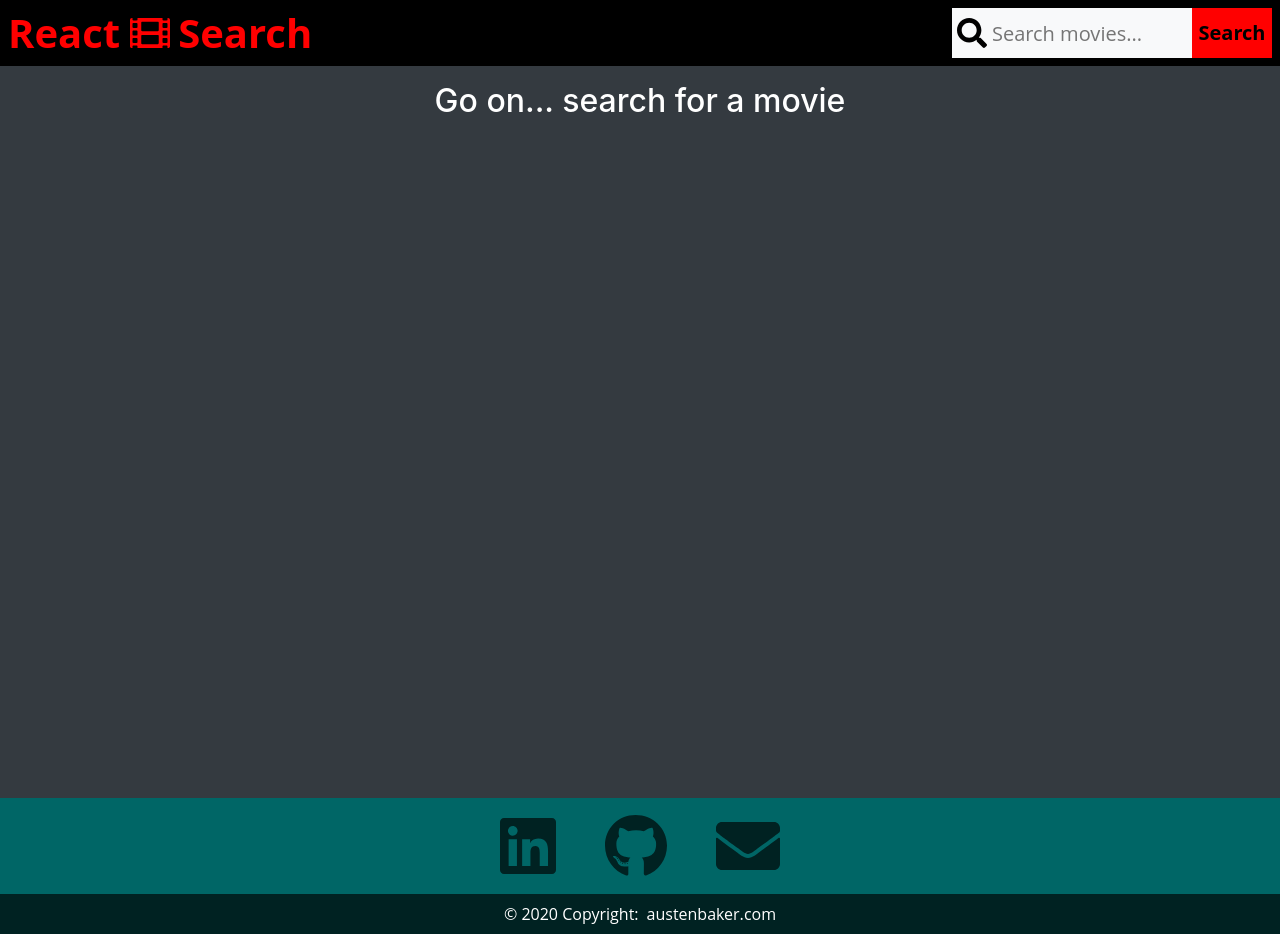
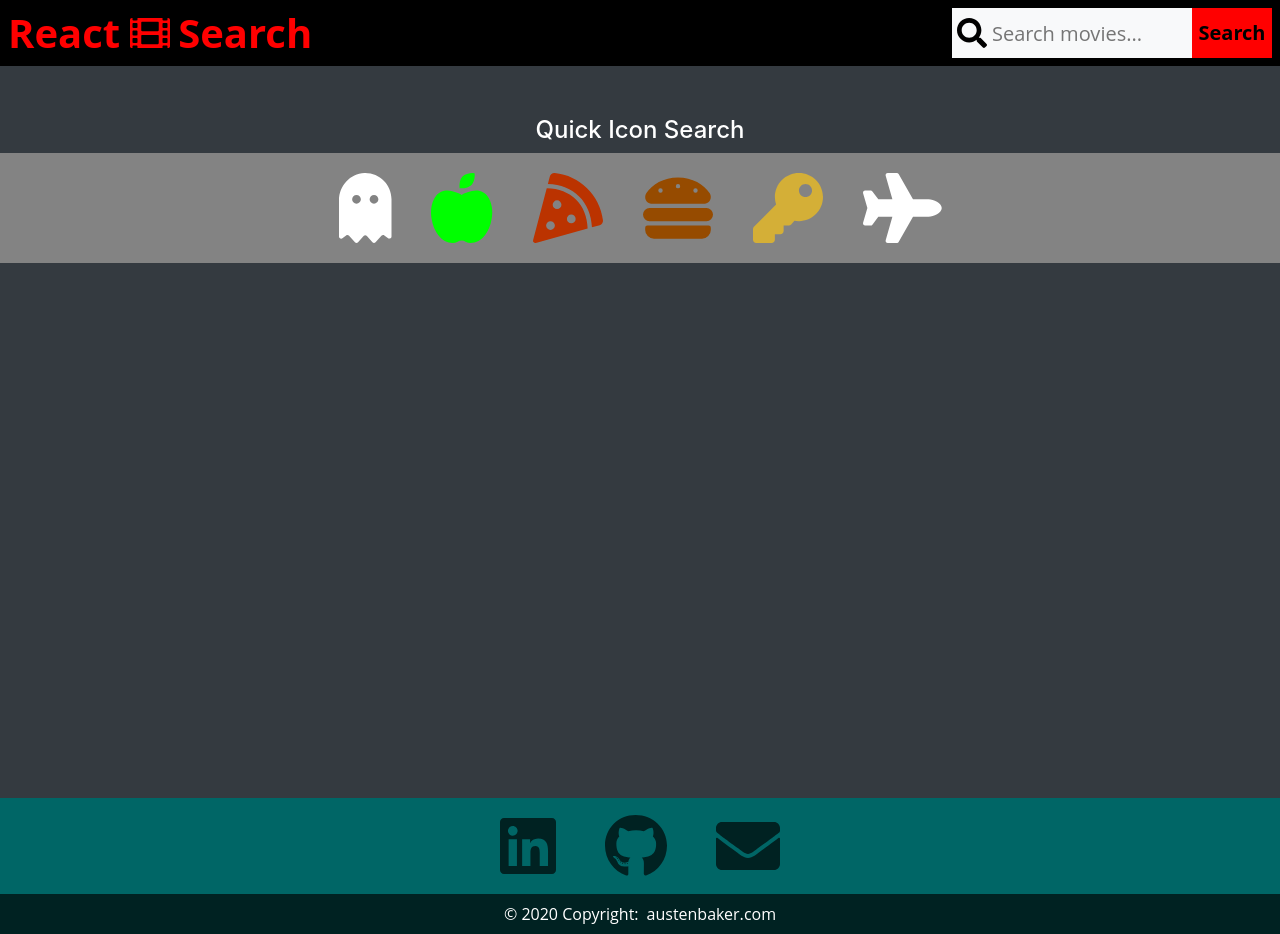
Before and after one commit to AustenBaker/React-Movie-Search, a React (Create React App) app: page / in a window 1280 px wide. Built offline with nearby package versions, Linux system fonts and the light colour scheme.

Commit message:
add quick icon search component

```diff
--- a/src/App.js
+++ b/src/App.js
@@ -1,21 +1,19 @@
 import React, { Component, Suspense } from 'react';
 import './styles.css';
-
+import { fetchSearchResults, fetchMovieDetails } from './fetch/movies';
+//components
+import Footer from './components/Footer';
+import MovieSearchNavBar from './components/MovieSearchNavBar';
 //fontawesome icons
 import { library } from '@fortawesome/fontawesome-svg-core';
 import { fab } from '@fortawesome/free-brands-svg-icons';
-import { faSearch, faFilm, faEnvelope } from "@fortawesome/free-solid-svg-icons";
-
-
-import Footer from './components/Footer';
-import MovieSearchNavBar from './components/MovieSearchNavBar';
-import { fetchSearchResults, fetchMovieDetails } from './fetch/movies';
-
-//lazy loading compenents
+import { faSearch, faFilm, faEnvelope, faGhost, faAppleAlt, faPizzaSlice, faHamburger, faKey, faPlane
+} from "@fortawesome/free-solid-svg-icons";
+library.add(fab, faSearch, faFilm, faEnvelope, faGhost, faAppleAlt, faPizzaSlice, faHamburger, faKey, faPlane);
+//lazy loading components
 const MovieSearchResults = React.lazy(() => import('./components/MovieSearchResults.js'));
 const MovieDetails = React.lazy(() => import('./components/MovieDetails.js'));
-
-library.add(fab, faSearch, faFilm, faEnvelope);
+const IconSearch = React.lazy (() => import('./components/IconSearch.js'));
 
 class App extends Component {
 
@@ -40,13 +38,14 @@
   //search for movies using user input
   //called by src/components/MovieSearchNavBar.js
   //when user clicks search
-  async getSearchResults() {
-    const response = await fetchSearchResults( this.state.input );
+  async getSearchResults(input) {
+    const response = await fetchSearchResults( input );
     this.setState({ searchResultsData: response });
     //console.log(this.state.searchResultsData);
     document.getElementById("movieDetailsContainer").style.display = "none";
     document.getElementById("searchResultsContainer").style.display = "flex";
-    document.getElementById("searchTip").style.display = "none";
+    document.getElementById("quickSearchHeader").style.display = "none";
+    document.getElementById("QuickSearchContainer").style.display = "none";
   }
 
   //search for a specific movie's details using its imdbID
@@ -64,30 +63,24 @@
         <Suspense fallback={<div>Loading...</div>}>
           <MovieSearchNavBar
             input={this.state.input}
-
             onChange={this.onChange}
             getSearchResults={this.getSearchResults}
           />
-        </Suspense>
-
-          <h2 id="searchTip" className="text-white text-center pt-3">Go on... search for a movie</h2>
-
-          <Suspense fallback={<div>Loading...</div>}>
+            <h4 id="quickSearchHeader" className="text-white text-center">Quick Icon Search</h4>
+            <IconSearch getSearchResults={this.getSearchResults}/>
             <MovieSearchResults
               searchResults={this.state.searchResultsData}
               movieDetails={this.state.movieDetailsData}
-
               getMovieDetails={this.getMovieDetails}
             />
-
-          </Suspense>
-          <Suspense fallback={<div>Loading...</div>}>
             <MovieDetails
               data={this.state.movieDetailsData}
             />
           </Suspense>
         </div>
-        <footer><Footer /></footer>
+        <footer>
+          <Footer />
+        </footer>
       </div>
     );
   }
--- /dev/null
+++ b/src/components/IconSearch.js
@@ -0,0 +1,18 @@
+import React from 'react';
+import { FontAwesomeIcon } from '@fortawesome/react-fontawesome';
+
+const QuickSearch = ({getSearchResults}) => {
+  return (
+    <div id="QuickSearchContainer">
+      <FontAwesomeIcon icon={['fa', 'ghost']}  color="#fff" className="quickSearchIcon" onClick={() => getSearchResults('ghost')}/>
+      <FontAwesomeIcon icon={['fa', 'apple-alt']}  color="#0f0" className="quickSearchIcon" onClick={() => getSearchResults('apple')} />
+      <FontAwesomeIcon icon={['fa', 'pizza-slice']}  color="#b30" className="quickSearchIcon" onClick={() => getSearchResults('pizza')} />
+      <FontAwesomeIcon icon={['fa', 'hamburger']}  color="#964B00" className="quickSearchIcon" onClick={() => getSearchResults('burger')} />
+      <FontAwesomeIcon icon={['fa', 'key']}  color="#d4af37" className="quickSearchIcon" onClick={() => getSearchResults('key')} />
+      <FontAwesomeIcon icon={['fa', 'plane']}  color="#fff" className="quickSearchIcon" onClick={() => getSearchResults('airplane')} />
+
+    </div>
+  );
+};
+
+export default QuickSearch;
--- a/src/components/MovieSearchNavBar.js
+++ b/src/components/MovieSearchNavBar.js
@@ -5,7 +5,8 @@
   const handleClick = () => {
     document.getElementById("movieDetailsContainer").style.display = "none";
     document.getElementById("searchResultsContainer").style.display = "none";
-    document.getElementById("searchTip").style.display = "none";
+    document.getElementById("QuickSearchContainer").style.display = "flex";
+    document.getElementById("quickSearchHeader").style.display = "block";
   }
 
   return (
@@ -27,7 +28,7 @@
         />
         <input
           type="submit" id="searchButton"  value="Search"
-          onClick={() => getSearchResults()}
+          onClick={() => getSearchResults(input)}
         />
       </div>
     </div>
--- a/src/components/MovieSearchResults.js
+++ b/src/components/MovieSearchResults.js
@@ -12,7 +12,7 @@
     return (
       <h1 id="searchResultsContainer">No movies found</h1>
     );
-  }else if(searchResults.Search != undefined){
+  }else if(searchResults.Search !== undefined){
     return(
       <div id="searchResultsContainer" className="bg-dark text-white">
         {searchResults.Search.map( (movie, index) =>
--- a/src/styles.css
+++ b/src/styles.css
@@ -74,8 +74,23 @@
   background-color: red;
 }
 /* Page Header & Search Bar */
-
-
+#QuickSearchContainer{
+  display: flex;
+  flex-wrap: wrap;
+  justify-content: center;
+  background-color: #838383;
+}
+#quickSearchHeader{
+  padding-top: 50px;
+}
+.quickSearchIcon{
+  margin: 20px;
+  transition: 0.5s;
+  font-size: 70px;
+}
+.quickSearchIcon:hover{
+  transform: scale(1.3);
+}
 /* Movie Search Results */
 #searchResultsContainer {
   display: none;
@@ -106,9 +121,6 @@
   transform: rotateY(180deg);
 }
 .movieImg {
-  border-style: solid;
-  border-width: 5px;
-  border-color: black;
   height:400px;
   width: 270px;
   z-index:-1;
```
Also changed, not shown: 30 other files (tests, documents, lock files or other folders).
